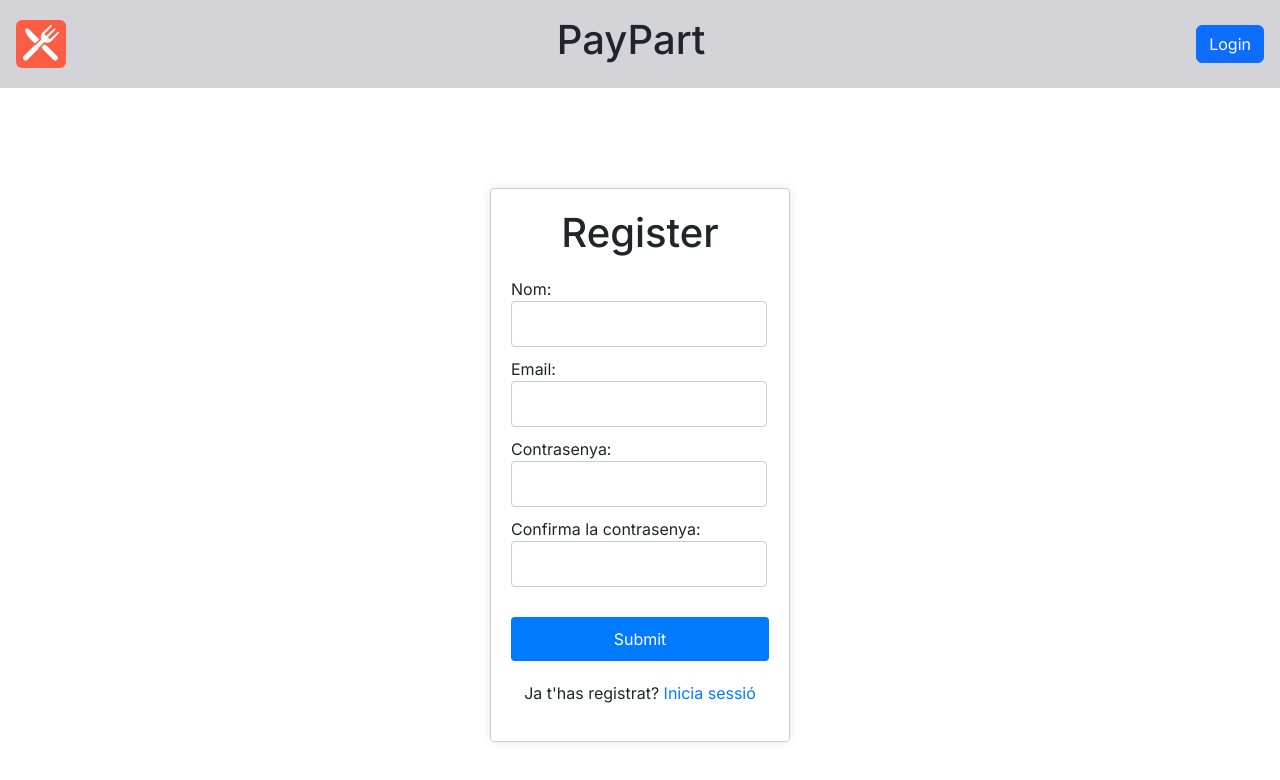
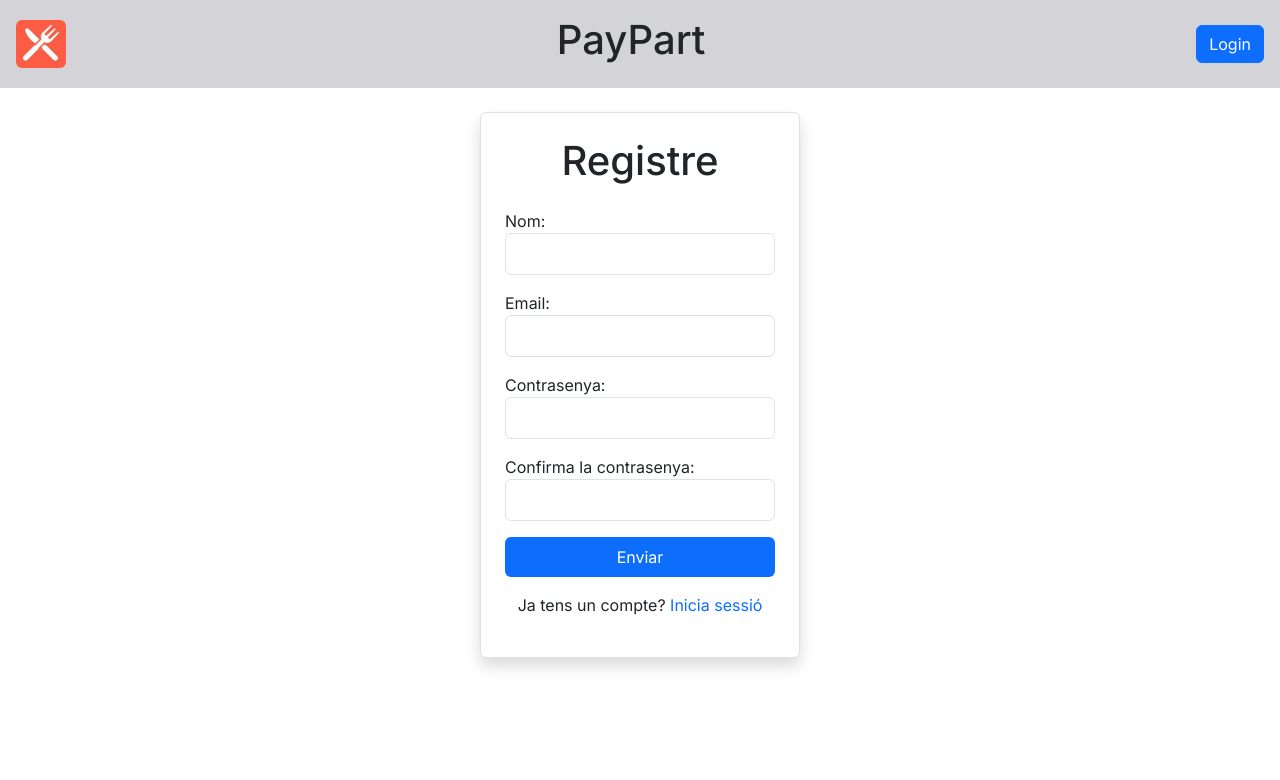
Before and after one commit to inspedralbes/prj-final-trfinal_g1_bar, a Next.js app in the folder front/: page /register in a window 1280 px wide. Shown: the top 780 px of the page. Built offline with nearby package versions, Linux system fonts and the light colour scheme.

Commit message:
Connectar register amb API, store i localStorage

```diff
--- a/front/src/app/register/page.tsx
+++ b/front/src/app/register/page.tsx
@@ -2,71 +2,142 @@
 
 import React, { useState } from 'react';
 import Link from 'next/link';
-import './styles.css';
+import Alert from 'react-bootstrap/Alert';
+import Button from 'react-bootstrap/Button';
+import { RootState } from '@/lib/store';
+import { useSelector, useDispatch } from 'react-redux';
+import { login } from "@/lib/Features/userSlice";
+import { useRouter } from 'next/navigation';
+import Spinner from 'react-bootstrap/Spinner';
 
 export default function Register() {
+    const dispatch = useDispatch();
+    const { push } = useRouter();
+    const userToken = useSelector((state: RootState) => state.user.token);
+
     const [name, setName] = useState('');
     const [email, setEmail] = useState('');
     const [password, setPassword] = useState('');
     const [confirmPassword, setConfirmPassword] = useState('');
-    const url = `api/register`;
+    const [showAlert, setShowAlert] = useState(false);
+    const [showAlertContent, setShowAlertContent] = useState('');
+    const [loading, setLoading] = useState(false);
+    const url = "http://localhost:8000/api/register";
 
     const registerApiFetch = async (e: React.FormEvent<HTMLFormElement>) => {
         e.preventDefault(); // no recarrega la pagina
+        setLoading(true);
 
         if (password !== confirmPassword) {
-            alert("Les contrasenyes no coincideixen!");
+            setLoading(false);
+            setShowAlertContent("Les contrasenyes no coincideixen!");
+            setShowAlert(true);
+            setPassword('');
+            setConfirmPassword('');
             return;
         }
 
+        try {
             const response = await fetch(url, {
                 method: 'POST',
                 headers: {
                     'Content-Type': 'application/json',
+                    'Accept': 'application/json'
                 },
                 body: JSON.stringify({
                     name: name,
                     email: email,
                     password: password,
                     password_confirmation: confirmPassword
-            }),
+                })
             });
             const data = await response.json();
+            console.log(data);
 
-        const token = data.token;
-
-        const user = {
-            email: email,
-            password: password,
-            token: token
+            if(data.errors) {
+                setShowAlertContent(data.message);
+                setShowAlert(true);
+                setPassword('');
+                setConfirmPassword('');
+            } else {
+                let user = {
+                    id: data.user.id,
+                    name: data.user.name,
+                    email: data.user.email,
+                    token: data.token
                 }
-
-        localStorage.setItem('user', JSON.stringify(user));
+                push('/');                                              // Redirigir a la pàgina principal
+                dispatch(login(user));                                  // Afegir a la store
+                localStorage.setItem('user', JSON.stringify(user));     // Afegir a localStorage
+            }
+        } catch (error) {
+            console.error('Error:', error);
+        } finally {
+            setLoading(false);
+        }
     };
 
     return (
-        <div className='register-container'>
-            <h1>Register</h1>
-            <form onSubmit={registerApiFetch}>
-                <label>
+        <div className='w-80 mx-auto mt-4'>
+            {loading ? (
+                <div className='d-flex justify-content-center'>
+                    <Spinner animation="border" role="status">
+                        <span className="visually-hidden">Loading...</span>
+                    </Spinner>
+                </div>
+            ) : (
+                <div>
+                    {userToken ? (
+                        <Alert variant="primary">
+                            <Alert.Heading>Ja tens una sessió iniciada</Alert.Heading>
+                            <p>
+                                Ja tens una sessió iniciada actualment. Si vols registrar-te,
+                                has de tancar la sessió actual.
+                            </p>
+                            <hr />
+                            <div className='d-flex justify-center'>
+                                <Button variant="primary" className='link-underline  link-underline-opacity-0'>
+                                    <Link href="/logout" className='link-underline  link-underline-opacity-0 text-white'>
+                                        Tancar Sessió
+                                    </Link>
+                                </Button>
+                            </div>
+                        </Alert>
+                    ) : (
+                        <div>
+                            <Alert variant="danger" show={showAlert} onClose={() => setShowAlert(false)} dismissible className='my-4'>
+                                {showAlertContent}
+                            </Alert>
+                            <div className='border rounded p-4 shadow'>
+                                <h1 className='text-center mb-4'>Registre</h1>
+                                <form onSubmit={registerApiFetch} className='d-flex flex-column'>
+                                    <label className='mb-3'>
                                         Nom:
-                    <input type="text" value={name} onChange={e => setName(e.target.value)} required />
+                                        <input type="text" value={name} onChange={e => setName(e.target.value)} required className='w-100 p-2 border rounded' />
                                     </label>
-                <label>
+                                    <label className='mb-3'>
                                         Email:
-                    <input type="email" value={email} onChange={e => setEmail(e.target.value)} required />
+                                        <input type="email" value={email} onChange={e => setEmail(e.target.value)} required className='w-100 p-2 border rounded' />
                                     </label>
-                <label>
+                                    <label className='mb-3'>
                                         Contrasenya:
-                    <input type="password" value={password} onChange={e => setPassword(e.target.value)} required />
+                                        <input type="password" value={password} onChange={e => setPassword(e.target.value)} required className='w-100 p-2 border rounded' />
                                     </label>
-                <label>
+                                    <label className='mb-3'>
                                         Confirma la contrasenya:
-                    <input type="password" value={confirmPassword} onChange={e => setConfirmPassword(e.target.value)} required />
+                                        <input type="password" value={confirmPassword} onChange={e => setConfirmPassword(e.target.value)} required className='w-100 p-2 border rounded' />
                                     </label>
-                <input type="submit" value="Submit" />
+                                    <input type="submit" value="Enviar" className='p-2 bg-primary rounded border-0 text-white pe-auto' />
                                 </form>
-            <p className='register-link'>Ja t'has registrat? <Link href='/login'>Inicia sessió</Link></p>
+                                <p className='text-center mt-3'>
+                                    Ja tens un compte?
+                                    <Link href='/login' className='link-underline link-underline-opacity-0'> Inicia sessió </Link>
+                                </p>
+                            </div>
+                        </div>
+                    )}
+                </div>
+            )}
         </div>
     );
 }
--- a/front/src/app/register/styles.css
+++ /dev/null
@@ -1,58 +0,0 @@
-.register-container {
-    width: 300px;
-    margin: 0 auto;
-    margin-top: 100px;
-    padding: 20px;
-    border: 1px solid #ccc;
-    border-radius: 4px;
-    box-shadow: 0 0 10px rgba(0, 0, 0, 0.1);
-}
-
-.register-container h1 {
-    text-align: center;
-    margin-bottom: 20px;
-}
-
-.register-container form {
-    display: flex;
-    flex-direction: column;
-}
-
-.register-container label {
-    margin-bottom: 10px;
-}
-.register-container input[type="text"],
-.register-container input[type="email"],
-.register-container input[type="password"] {
-    padding: 10px;
-    border: 1px solid #ccc;
-    border-radius: 4px;
-}
-
-.register-container input[type="submit"] {
-    padding: 10px;
-    background-color: #007BFF;
-    color: white;
-    border: none;
-    border-radius: 4px;
-    cursor: pointer;
-    margin-top: 20px;
-}
-
-.register-container input[type="submit"]:hover {
-    background-color: #0056b3;
-}
-
-.register-link {
-    margin-top: 20px;
-    text-align: center;
-}
-
-.register-link a {
-    color: #007BFF;
-    text-decoration: none;
-}
-
-.register-link a:hover {
-    text-decoration: underline;
-}
```
Lines whose indentation alone changed are shown as unchanged.
